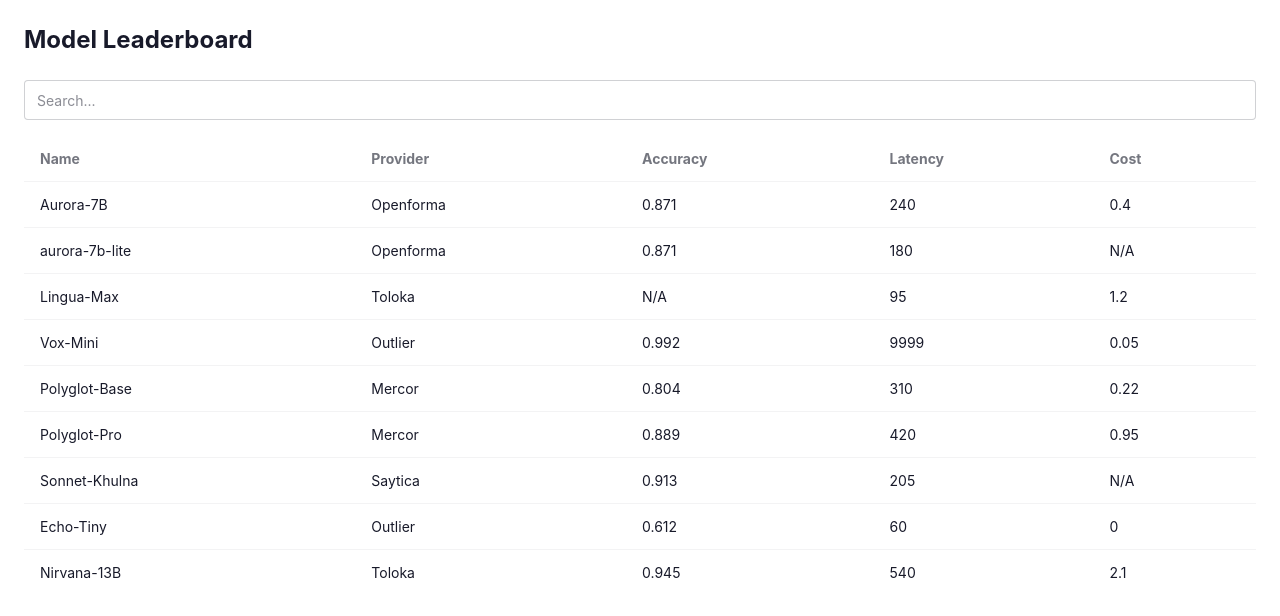
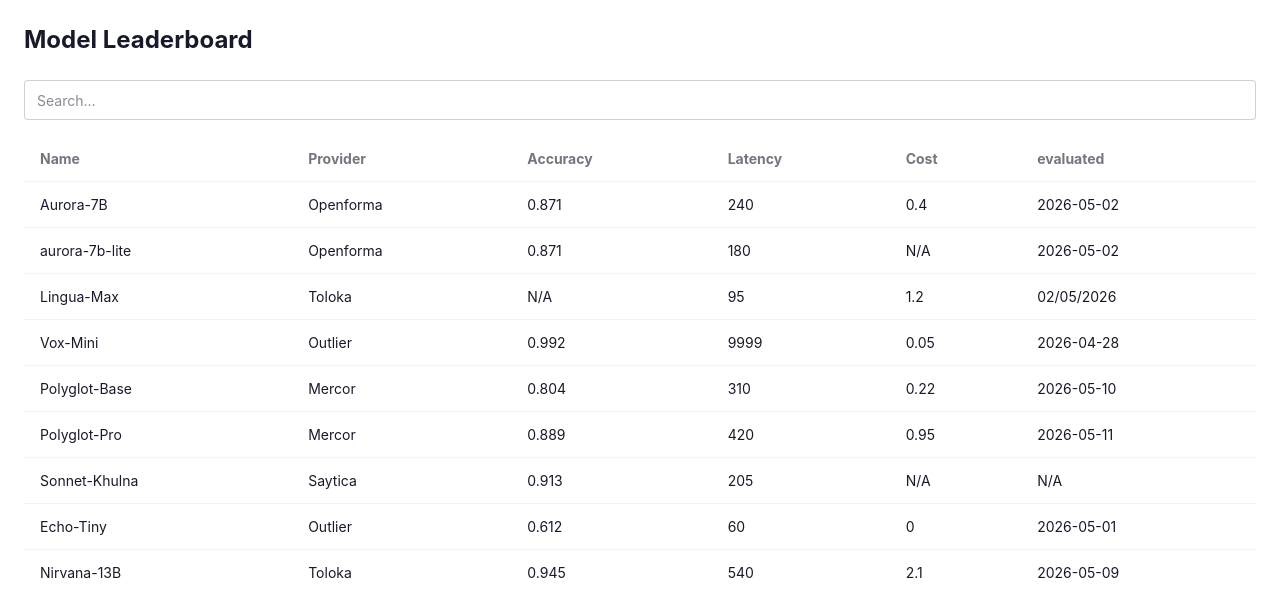
Before and after one commit to Apurbo810/saytica-software-intern-task, a Next.js app: page /leaderboard in a window 1280 px wide. Shown: the top 616 px of the page. Built offline with nearby package versions, Linux system fonts and the light colour scheme.

Commit message:
fix error and marge to main and deploy

```diff
--- a/app/layout.tsx
+++ b/app/layout.tsx
@@ -22,7 +22,7 @@ export default function RootLayout({
 }>) {
   return (
     <html lang="en" className={geistSans.variable}>
-      <body className="min-h-screen bg-base-100 text-base-content font-sans antialiased">
+      <body suppressHydrationWarning className="min-h-screen bg-base-100 text-base-content font-sans antialiased">
         <main className="flex min-h-screen flex-col">
           {children}
         </main>
--- a/app/leaderboard/page.tsx
+++ b/app/leaderboard/page.tsx
@@ -25,6 +25,10 @@ export default function Leaderboard() {
       key: "costPer1k",
       label: "Cost",
     },
+    {
+      key: "evaluatedAt",
+      label: "evaluated",
+    },
   ] as const;
 
   return (
```
